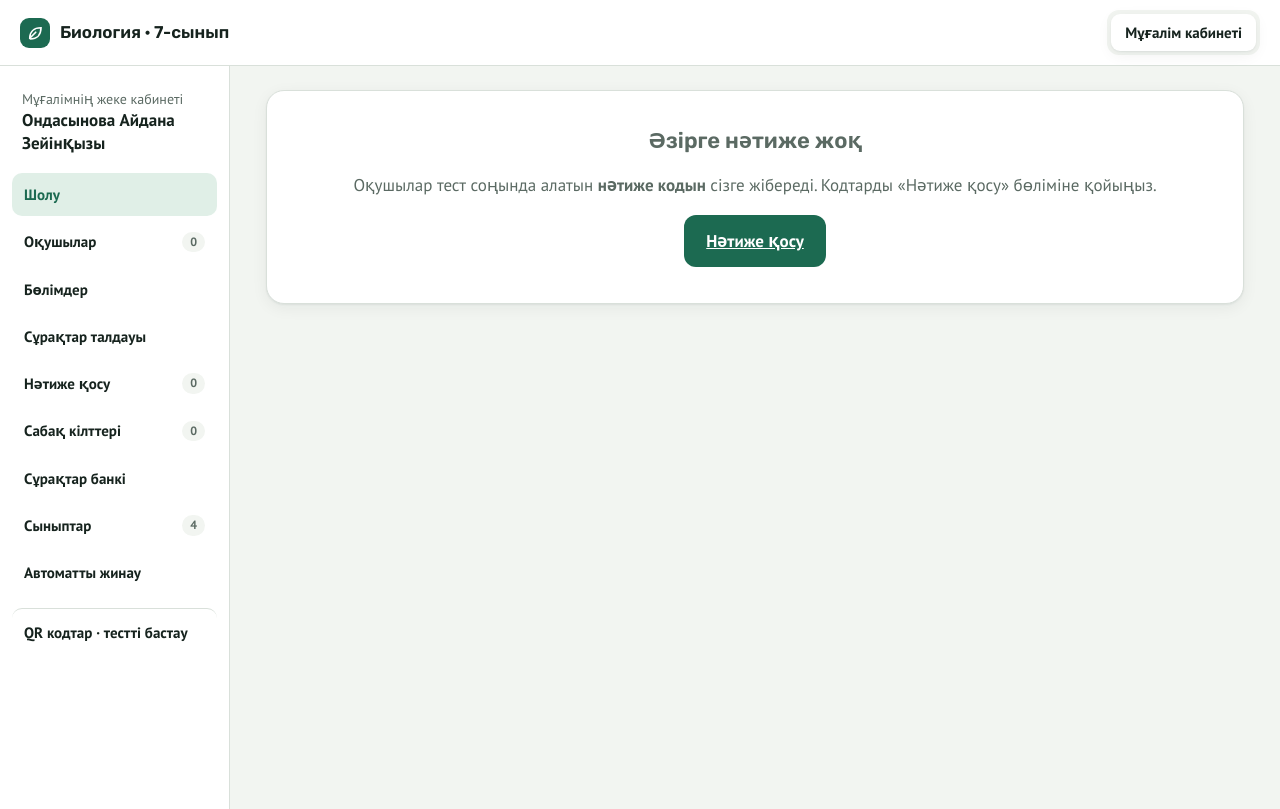
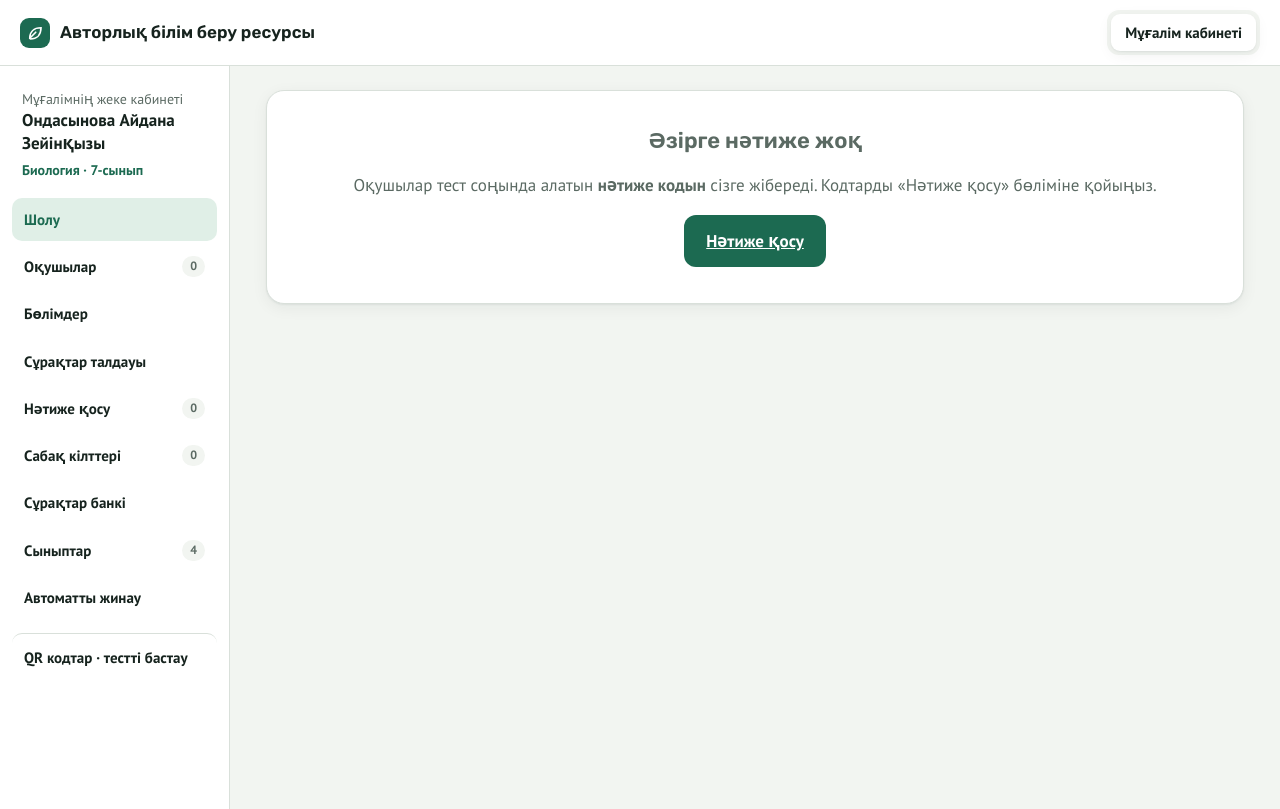
Before and after one commit to bigyourfriend-ops/biologiya7-test, a plain HTML site: page index.html in a window 1280 px wide. Drawn offline with Linux system fonts and the light colour scheme.

Commit message:
Жоба атауы: Авторлық білім беру ресурсы
Co-Authored-By: Claude Opus 5.5 <noreply@anthropic.com>
Claude-Session: https://claude.ai/code/session_01FXqu66ufBRcEu9JMeWpKBK

```diff
--- a/index.html
+++ b/index.html
@@ -4,7 +4,7 @@
 <meta name="color-scheme" content="light">
 <meta charset="UTF-8">
 <meta name="viewport" content="width=device-width, initial-scale=1">
-<title>Биология 7 · Мұғалім кабинеті · Ондасынова А. З.</title>
+<title>Мұғалім кабинеті · Авторлық білім беру ресурсы</title>
 <link rel="preconnect" href="https://fonts.googleapis.com">
 <link rel="preconnect" href="https://fonts.gstatic.com" crossorigin>
 <link href="https://fonts.googleapis.com/css2?family=PT+Sans:wght@400;700&family=Rubik:wght@500;600;700&display=swap" rel="stylesheet">
@@ -149,7 +149,7 @@ textarea.input{min-height:150px;font-family:ui-monospace,Menlo,Consolas,monospac
 </head>
 <body>
 <header class="top">
- <div class="brand"><div class="leaf"><svg width="18" height="18" viewBox="0 0 24 24" fill="none"><path d="M5 19c0-8 5-14 15-14 0 10-6 15-14 15" stroke="var(--accent-ink)" stroke-width="2.2" stroke-linecap="round"/><path d="M5 19 13 11" stroke="var(--accent-ink)" stroke-width="2.2" stroke-linecap="round"/></svg></div><span>Биология · 7-сынып</span></div>
+ <div class="brand"><div class="leaf"><svg width="18" height="18" viewBox="0 0 24 24" fill="none"><path d="M5 19c0-8 5-14 15-14 0 10-6 15-14 15" stroke="var(--accent-ink)" stroke-width="2.2" stroke-linecap="round"/><path d="M5 19 13 11" stroke="var(--accent-ink)" stroke-width="2.2" stroke-linecap="round"/></svg></div><span>Авторлық білім беру ресурсы</span></div>
  <nav class="tabs" id="tabs"><a href="#test" id="t-test" class="hidden">Тест</a><a href="#teacher" id="t-teacher" class="hidden">Мұғалім кабинеті</a></nav>
 </header>
 <div id="v-test"></div>
@@ -982,7 +982,7 @@ function teacherView(){
  else if(empty)body=`<section class="card empty"><h2>Әзірге нәтиже жоқ</h2><p>Оқушылар тест соңында алатын <b>нәтиже кодын</b> сізге жібереді. Кодтарды «Нәтиже қосу» бөліміне қойыңыз.</p>
   <div style="display:flex;gap:10px;justify-content:center;flex-wrap:wrap"><a class="btn" href="#teacher" data-go="add">Нәтиже қосу</a></div></section>`;
  else body={overview,students,chapters,items:itemsView}[TV](rs);
- $("#v-teacher").innerHTML=`<div class="shell"><aside class="side"><div class="who2"><div class="small muted">Мұғалімнің жеке кабинеті</div><b>${esc(TEACHER)}</b></div>
+ $("#v-teacher").innerHTML=`<div class="shell"><aside class="side"><div class="who2"><div class="small muted">Мұғалімнің жеке кабинеті</div><b>${esc(TEACHER)}</b><div class="small" style="margin-top:6px;color:var(--accent);font-weight:700">Биология · 7-сынып</div></div>
   ${nav.map(([k,l,c])=>`<a href="#teacher" data-go="${k}" class="${TV===k?"on":""}">${l}${c!=null?`<span>${c}</span>`:""}</a>`).join("")}<a href="qr.html" class="qrlink">QR кодтар · тестті бастау</a>${ENDPOINT&&syncKey()?`<div class="small muted" style="padding:10px 12px 0">↻ Нәтижелер автоматты түрде жиналады${SYNC.t?" · "+new Date(SYNC.t).toLocaleTimeString("kk-KZ",{hour:"2-digit",minute:"2-digit"}):""}</div>`:""}</aside>
  <main class="main">
 
```
Also changed, not shown: qr.html (+3 -2 lines), test-7a.html (+1 -1 lines), test-7b.html (+1 -1 lines).
